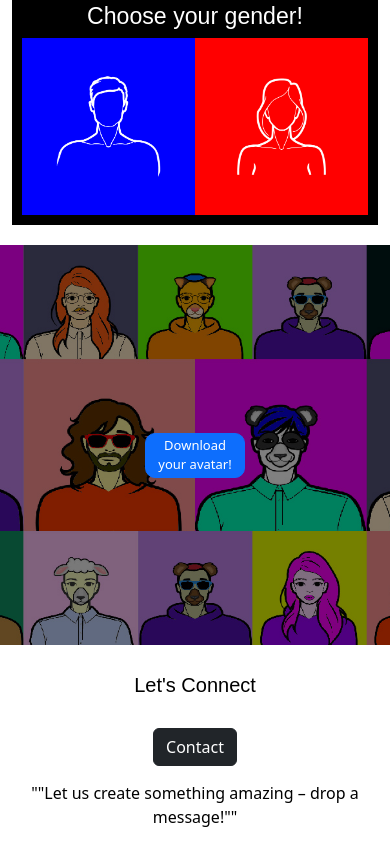
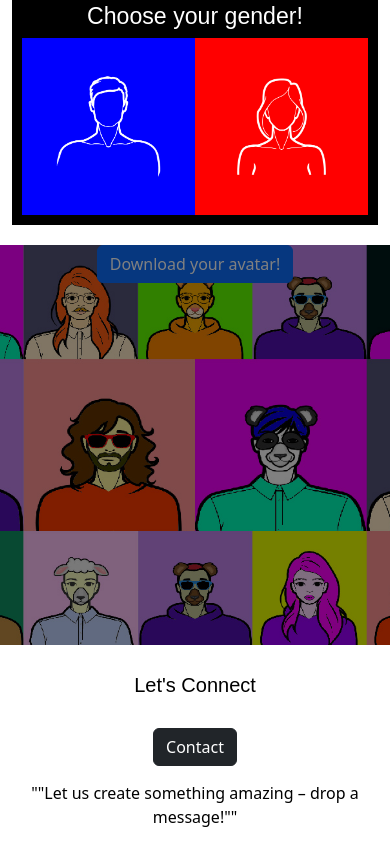
Before and after one commit to Sara-Sundin/SizeMeApp_avatarGame, a plain HTML site: page index.html in a window 390 px wide. Shown: the part 565-1407 px from the top of the page. Drawn offline with nearby package versions, Linux system fonts and the light colour scheme.

Commit message:
test background image mobile

```diff
--- a/assets/css/style.css
+++ b/assets/css/style.css
@@ -219,48 +219,14 @@ h1 {
 }
 
 .background-container {
-    padding-top: 20px;
     position: relative;
     width: 100%;
     height: 400px;
-    display: flex;
-    align-items: center;
-    justify-content: center;
-    /* Solid background for the main container */
-    overflow: hidden;
-    /* Ensures the pseudo-element doesn’t overflow */
-}
-
-.background-container::before {
-    content: "";
-    position: absolute;
-    top: 0;
-    left: 0;
-    width: 100%;
-    height: 100%;
     background-image: url('/assets/images/images_page/collage-avatars.jpg');
     background-size: cover;
     background-position: center;
+    background-repeat: no-repeat;
     opacity: 0.5;
-    /* Adjust transparency here */
-    z-index: 1;
-    /* Places it behind the content */
-}
-
-.background-container .btn {
-    position: relative;
-    z-index: 2;
-    /* Ensures button appears above the background */
-    height: 45px;
-    width: 100px;
-    font-size: 13px;
-    transition: transform 0.3s ease;
-    text-align: center;
-    text-decoration: none;
-    border-radius: 10px;
-    display: flex;
-    justify-content: center;
-    align-items: center;
 }
 
 .background-container .btn:hover {
```
